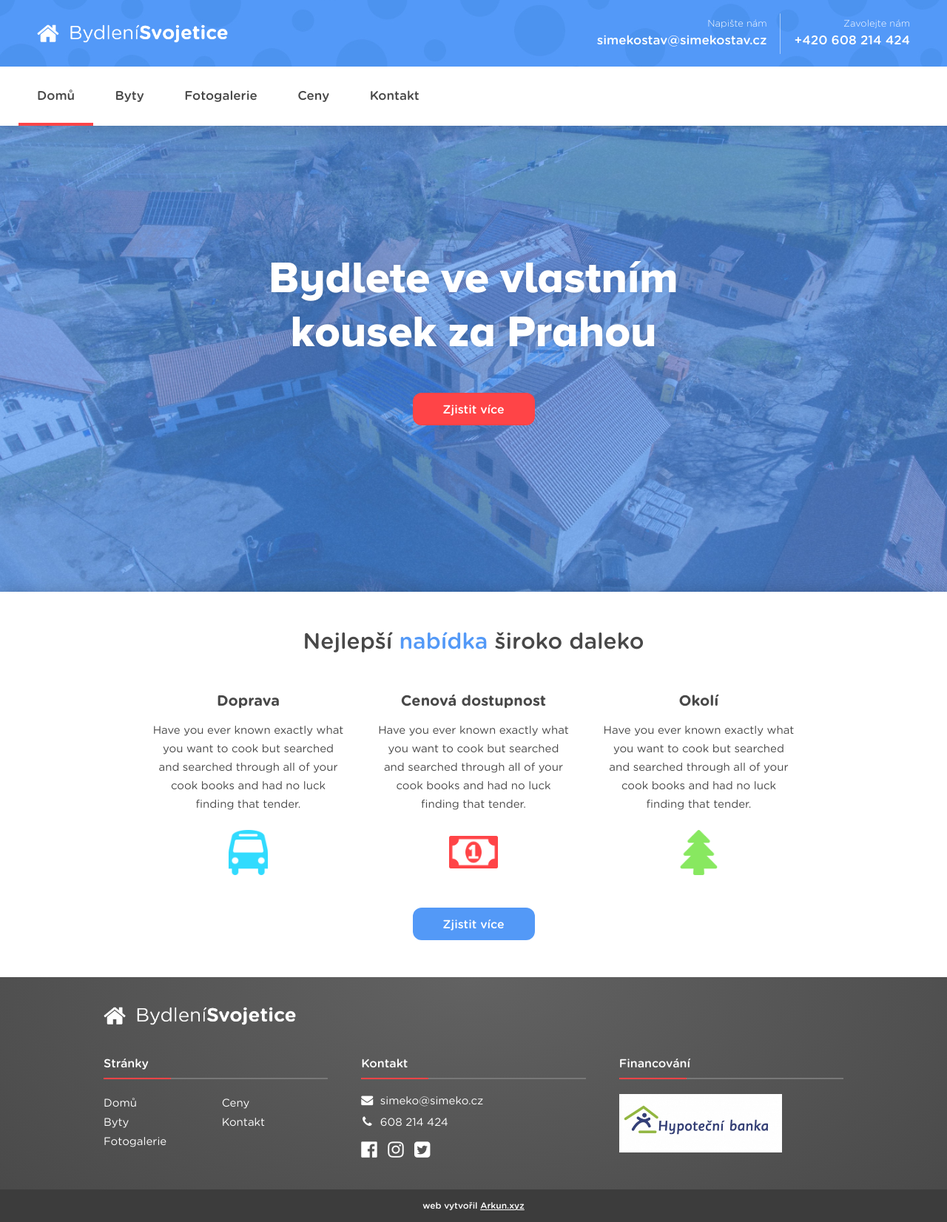
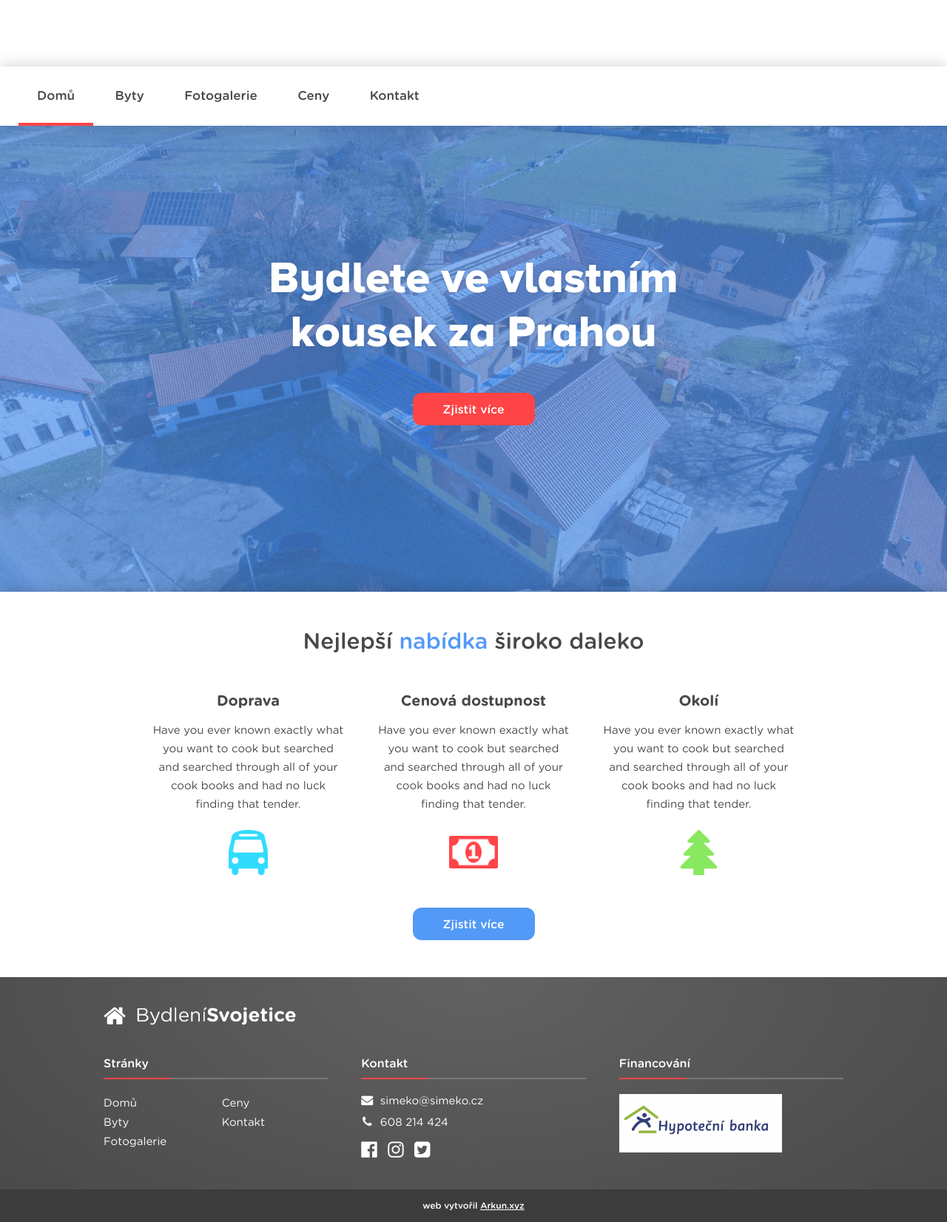
Before and after one commit to StyvekDrtic/bydleniSvojetice, a Jekyll site: the page built from index.html, in a window 1280 px wide. Shown: the whole page at 74% size. Built offline with Jekyll 4.4.1, drawn with Linux system fonts in a browser that asks for light colours.

Commit message:
header bug fix

```diff
--- a/_sass/_header.scss
+++ b/_sass/_header.scss
@@ -1,6 +1,6 @@
 .horniHeader {
   height: 90px;
-  background: url("/assets/img/pozadiHeader.jpg");
+  background: url("assets/img/pozadiHeader.jpg");
   background-repeat: repeat;
   background-size: 90%;
   background-position: center;
```
